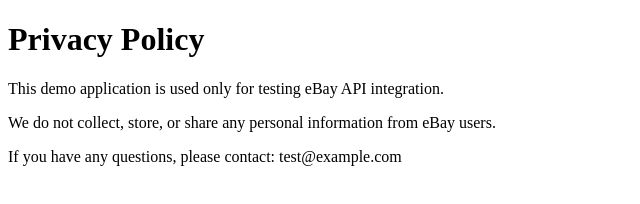
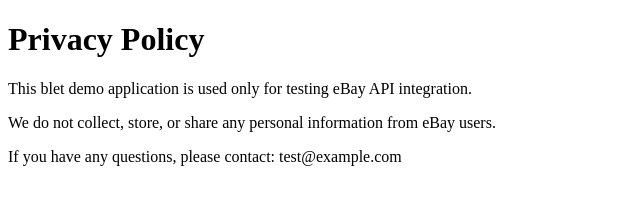
Before and after one commit to megaciuvas-a11y/ebay-oauth-test, a plain HTML site: page privacy.html in a window 1280 px wide. Shown: the full height of the page, 0-640 px from the left. Drawn offline with Linux system fonts and the light colour scheme.

Commit message:
Update privacy.html

```diff
--- a/privacy.html
+++ b/privacy.html
@@ -5,7 +5,7 @@
   </head>
   <body>
     <h1>Privacy Policy</h1>
-    <p>This demo application is used only for testing eBay API integration.</p>
+    <p>This blet demo application is used only for testing eBay API integration.</p>
     <p>We do not collect, store, or share any personal information from eBay users.</p>
     <p>If you have any questions, please contact: test@example.com</p>
   </body>
```
